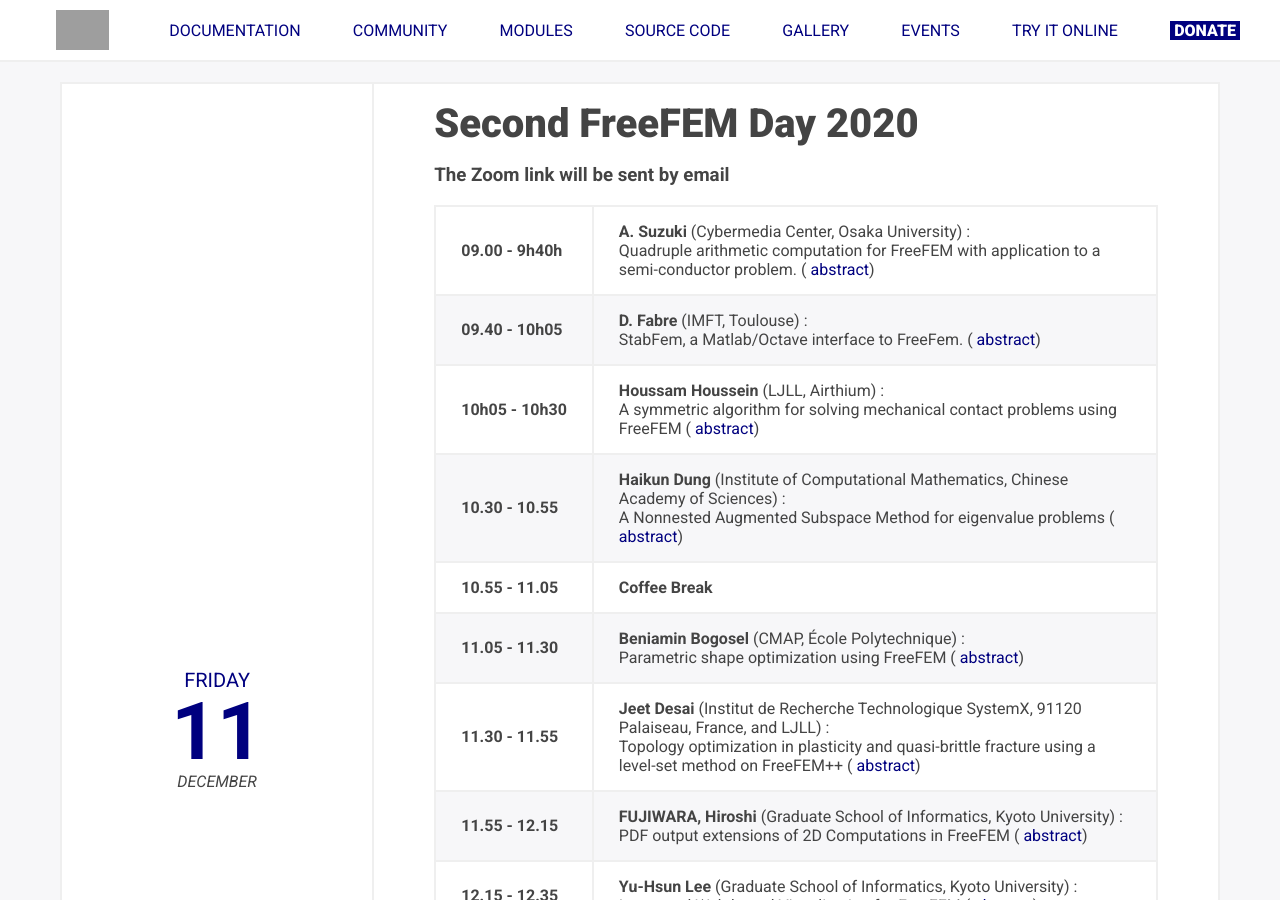
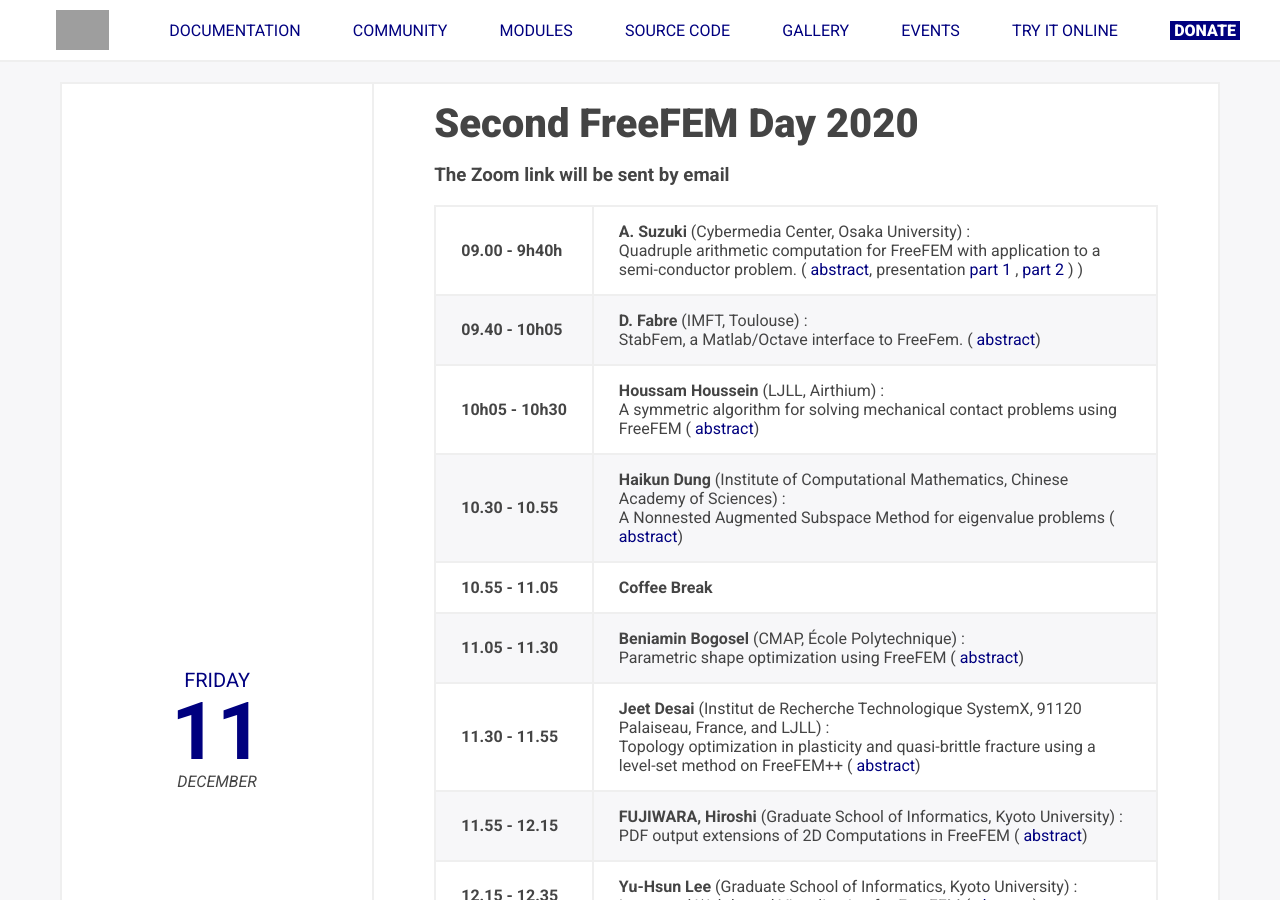
Before and after one commit to FreeFem/FreeFem-website, a Jekyll site: the page built from ffdays.md, in a window 1280 px wide and 900 px high, scrolled down 2189 px. Built offline with Jekyll 4.4.1, drawn with Linux system fonts in a browser that asks for light colours.

Commit message:
ad talk of A. Suzuki

```diff
--- a/_layouts/ffdays.html
+++ b/_layouts/ffdays.html
@@ -163,7 +163,10 @@
                                 <td>
                                     <strong>A. Suzuki</strong> (Cybermedia Center, Osaka University) :
                                     <br>Quadruple arithmetic computation for FreeFEM with application to a semi-conductor problem. (
-                                    <a href="https://github.com/FreeFem/FreeFem-days/raw/master/2020/slides/AS.pdf">abstract</a>)
+                                    <a href="https://github.com/FreeFem/FreeFem-days/raw/master/2020/slides/AS.pdf">abstract</a>, presentation
+                                    <a href="https://github.com/FreeFem/FreeFem-days/raw/master/2020/slides/talk-AS.pdf">  part 1 </a>,
+				    <a href="https://github.com/FreeFem/FreeFem-days/raw/master/2020/slides/talk-AS-1.pdf">  part 2 </a>)
+				    )
                                 </td>
                             </tr>
                             <tr>
```
